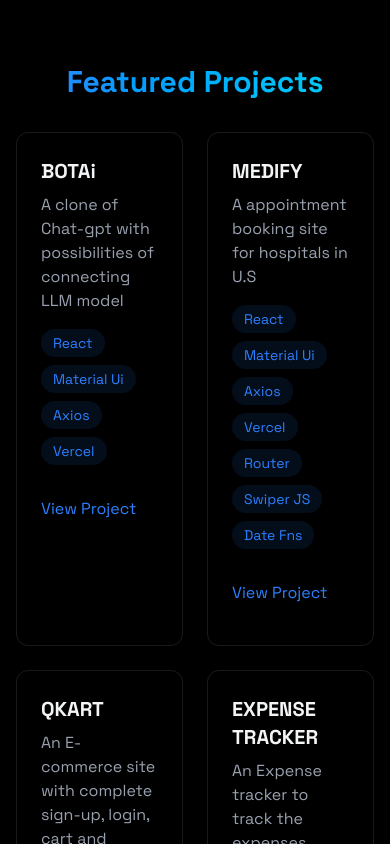
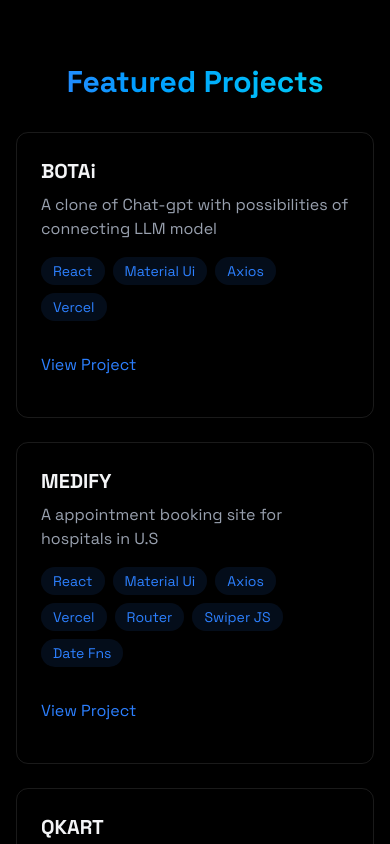
Before and after one commit to Mehulposh/My-Portfolio, a React (Vite) app: page / in a window 390 px wide. Shown: the part 860-1704 px from the top of the page. Built offline with nearby package versions, Linux system fonts and the light colour scheme.

Commit message:
changes in the grid columns

```diff
--- a/src/components/sections/projects.jsx
+++ b/src/components/sections/projects.jsx
@@ -12,7 +12,7 @@
                     Featured Projects
                 </h2>
 
-                <div className="grid grid-cols-2 ms:grid-cols-1 gap-6">
+                <div className="grid grid-cols-1 md:grid-cols-2 gap-6">
                     <div className="p-6 rounded-xl border border-white/10
                         hover:-translate-y-1 hover:border-blue-500/10
                         hover:shadow-[0_2px_8px_rgbs(59,130,246,0.2)]
```
